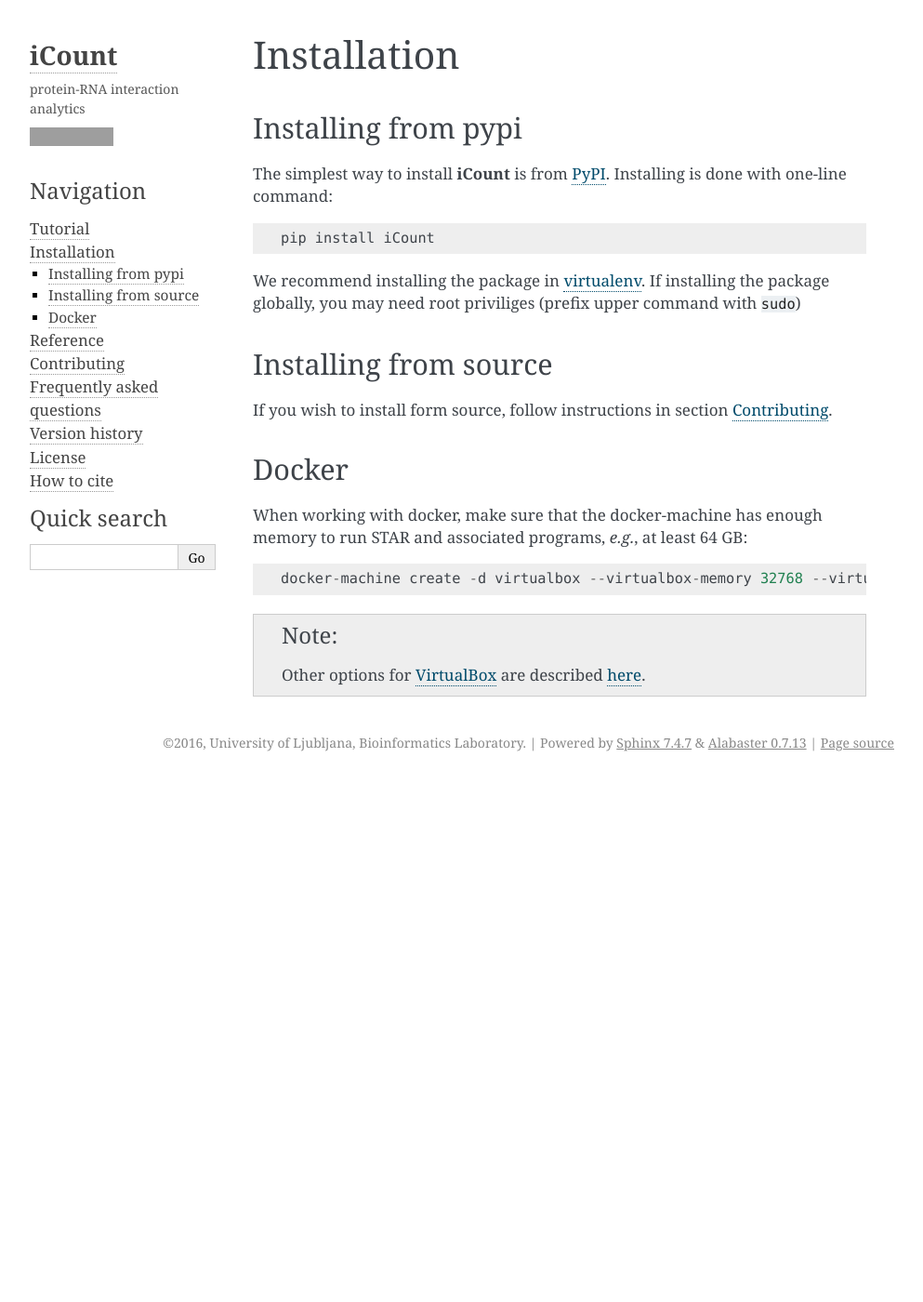
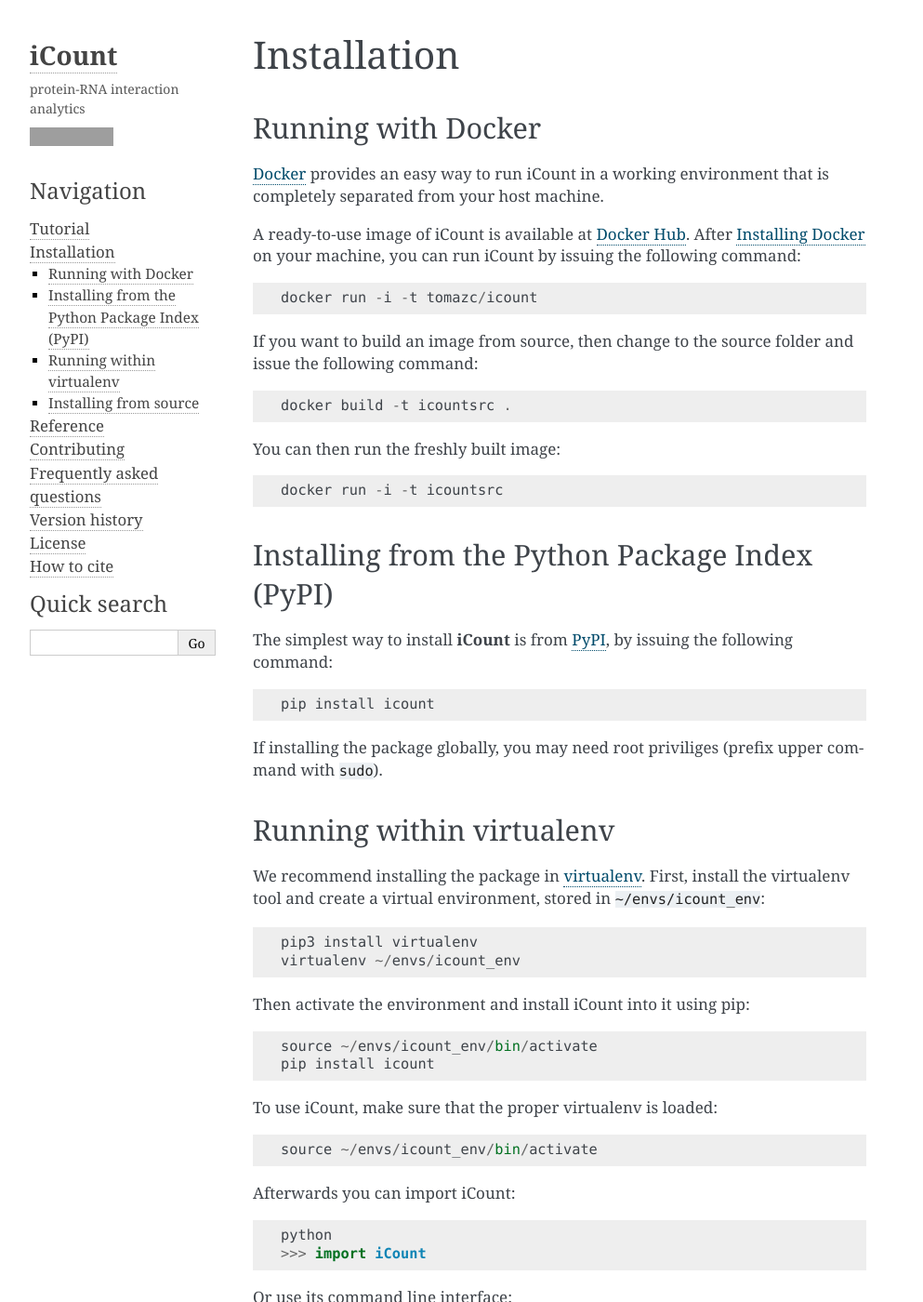
Before and after one commit to tomazc/iCount, a Sphinx documentation site: the page built from docs/source/installation.rst, in a window 1280 px wide and 1400 px high. Shown: the whole window at 93% size, without its empty margins (148-1141 px from the left). Built offline with Sphinx 7.4.7, drawn with Linux system fonts in a browser that asks for light colours; some of the changed text lies outside the part shown; grey boxes are pictures that could not be loaded.

```diff
--- a/docs/source/installation.rst
+++ b/docs/source/installation.rst
@@ -3,16 +3,75 @@ Installation
 ************
 
 
-Installing from pypi
-====================
+Running with Docker
+===================
 
-The simplest way to install **iCount** is from `PyPI`_. Installing is done with
-one-line command::
+`Docker`_ provides an easy way to run iCount in a working environment that is completely separated
+from your host machine.
 
-    pip install iCount
+A ready-to-use image of iCount is available at `Docker Hub`_. After
+:ref:`Installing Docker <installing-docker>` on your machine, you can run iCount by issuing the
+following command::
 
-We recommend installing the package in `virtualenv`_. If installing the package
-globally, you may need root priviliges (prefix upper command with ``sudo``)
+    docker run -i -t tomazc/icount
+
+
+If you want to build an image from source, then change to the source folder and issue the
+following command::
+
+    docker build -t icountsrc .
+
+
+You can then run the freshly built image::
+
+    docker run -i -t icountsrc
+
+
+.. _`Docker`:
+    https://www.docker.com
+
+.. _`Docker Hub`:
+    https://hub.docker.com/r/tomazc/icount/
+
+
+Installing from the Python Package Index (PyPI)
+===============================================
+
+The simplest way to install **iCount** is from `PyPI`_, by issuing the following command::
+
+    pip install icount
+
+
+If installing the package globally, you may need root priviliges (prefix upper command with
+``sudo``).
+
+
+Running within virtualenv
+=========================
+
+We recommend installing the package in `virtualenv`_. First, install the virtualenv tool and
+create a virtual environment, stored in ``~/envs/icount_env``::
+
+    pip3 install virtualenv
+    virtualenv ~/envs/icount_env
+
+Then activate the environment and install iCount into it using pip::
+
+    source ~/envs/icount_env/bin/activate
+    pip install icount
+
+To use iCount, make sure that the proper virtualenv is loaded::
+
+    source ~/envs/icount_env/bin/activate
+
+Afterwards you can import iCount::
+
+    python
+    >>> import iCount
+
+Or use its command line interface::
+
+    iCount -h
 
 .. _`virtualenv`:
     https://virtualenv.pypa.io/en/stable/
@@ -26,21 +85,3 @@ Installing from source
 
 If you wish to install form source, follow instructions in section
 :doc:`Contributing <contributing>`.
-
-
-Docker
-======
-
-When working with docker, make sure that the docker-machine has enough memory to run STAR and
-associated programs, *e.g.*, at least 64 GB::
-
-    docker-machine create -d virtualbox --virtualbox-memory 32768 --virtualbox-disk-size "46080" default
-
-.. note::
-    Other options for `VirtualBox`_ are described `here`_.
-
-.. _`VirtualBox`:
-    https://www.virtualbox.org/
-
-.. _`here`:
-    https://docs.docker.com/machine/drivers/virtualbox/
--- a/iCount/__about__.py
+++ b/iCount/__about__.py
@@ -14,7 +14,7 @@ __author__ = 'University of Ljubljana, Bioinformatics Laboratory'
 __email__ = 'tomazc@gmail.com'
 
 __license__ = 'MIT'
-__copyright__ = '2016, ' + __author__
+__copyright__ = '2016-2017, ' + __author__
 
 __all__ = (
     '__title__', '__summary__', '__url__', '__version__', '__author__',
--- a/requirements-rtd.txt
+++ b/requirements-rtd.txt
@@ -5,6 +5,7 @@ pysam
 pybedtools
 numpydoc
 sphinx>=1.4
+matplotlib
 docutils
 sphinx_rtd_theme
 releases
```
Also changed, not shown: README.md (+6 -4 lines), docs/source/contributing.rst (+22 -0 lines), docs/source/tutorial.rst (+32 -24 lines), 3 other files.
